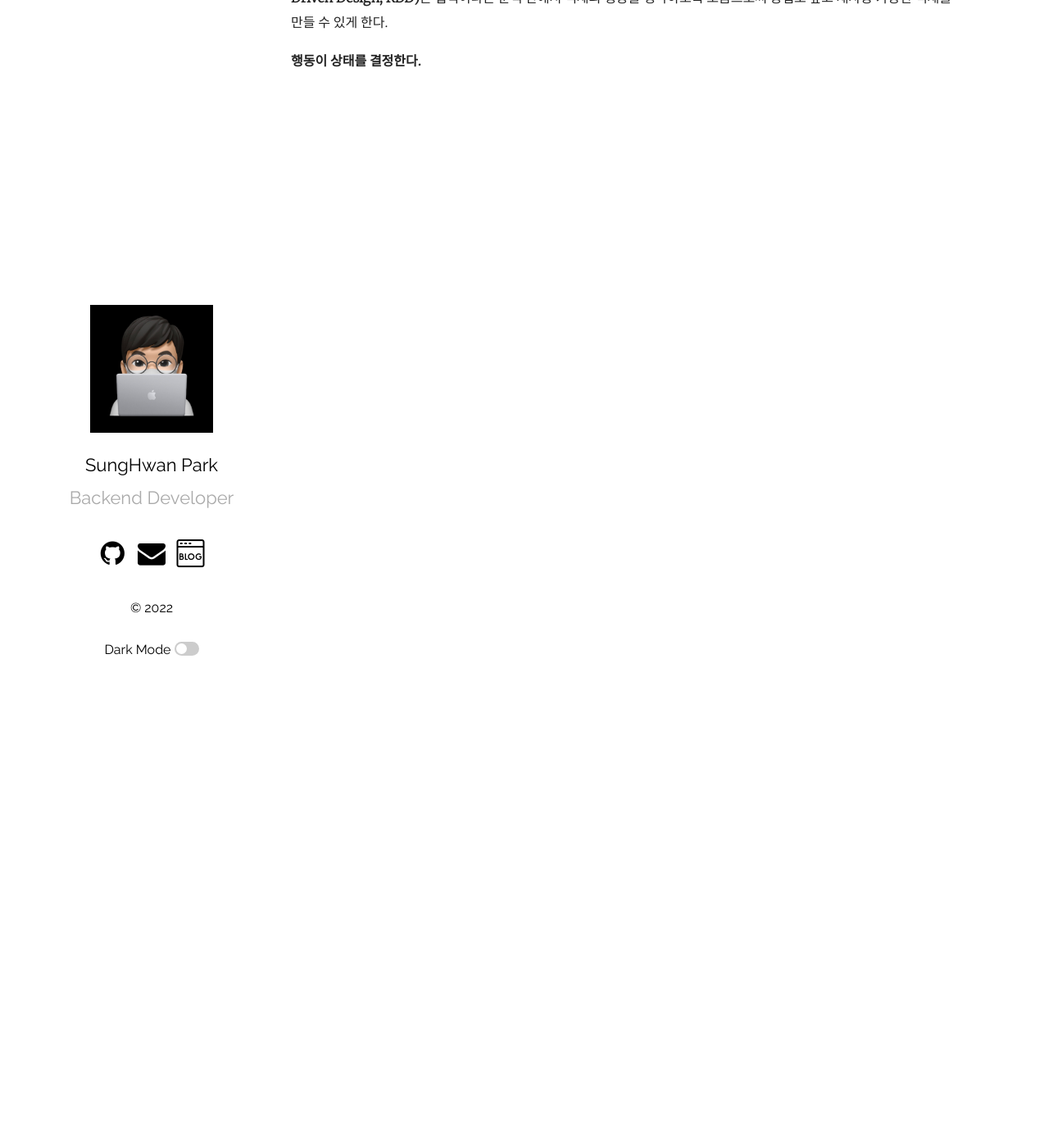
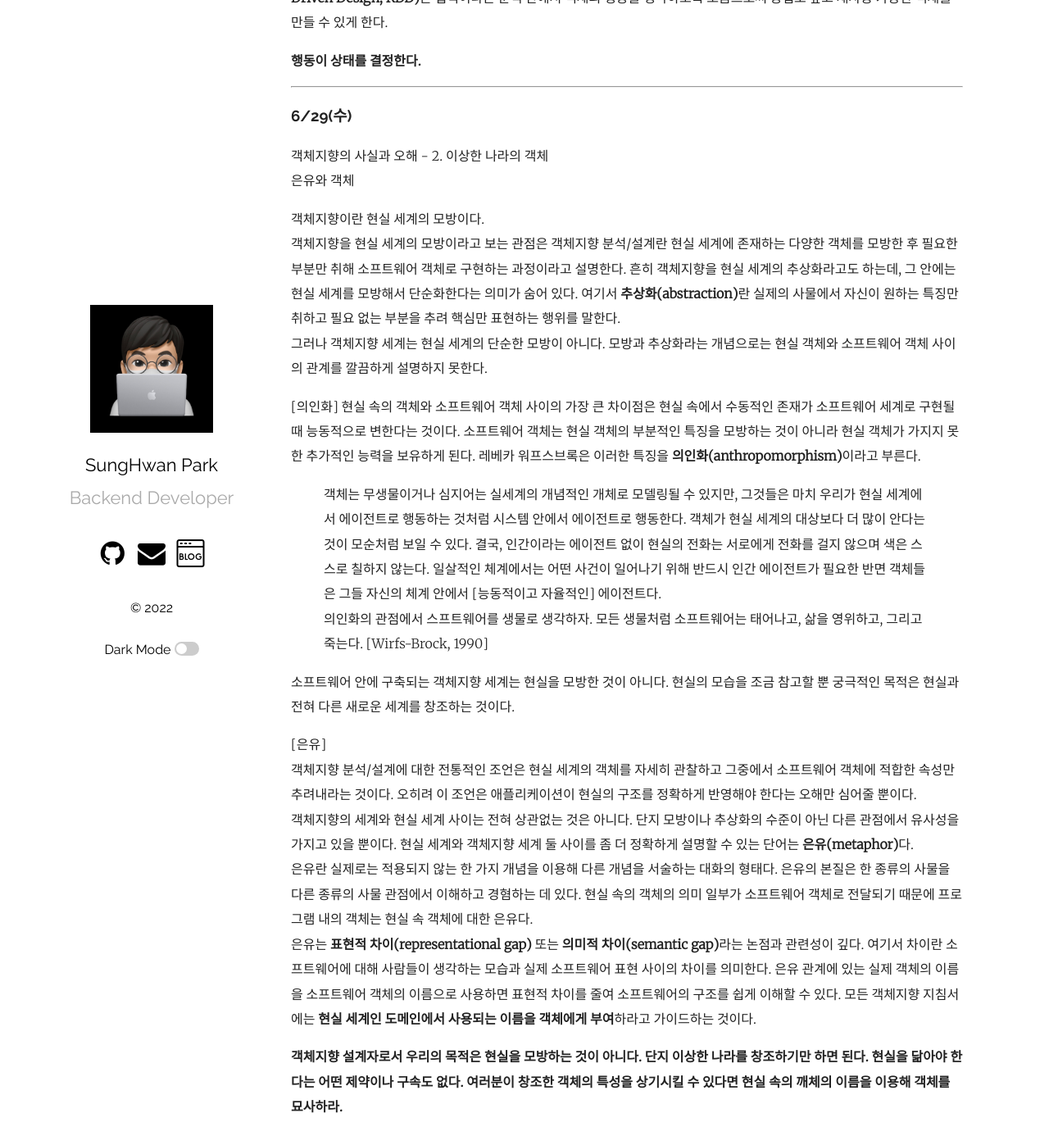
Before and after one commit to mrpark219/TIL, a Jekyll site: the page built from _posts/2022-06-01-6월TIL.markdown, in a window 1280 px wide and 1400 px high, scrolled down 25505 px. Shown: the top 1397 px of the window at 82% size. Built offline with Jekyll 4.4.1, drawn with Linux system fonts in a browser that asks for light colours; comment, search, counter and statistics services are not loaded.

Commit message:
feat: 2022-06-29 TIL 추가

```diff
--- a/_posts/2022-06-01-6월TIL.markdown
+++ b/_posts/2022-06-01-6월TIL.markdown
@@ -979,3 +979,31 @@ public class Client {
 협력 안에서 객체의 행동은 객체가 협력에 참여하면서 완수해야 하는 책임을 의미한다. **책임-주도 설계(Responsibility-Driven Design, RDD)**는 협력이라는 문맥 안에서 객체의 행동을 생각하도록 도움으로써 응집도 높고 재사용 가능한 객체를 만들 수 있게 한다.
 
 **행동이 상태를 결정한다.**
+
+---
+
+### 6/29(수)
+
+객체지향의 사실과 오해 - 2. 이상한 나라의 객체
+은유와 객체
+
+객체지향이란 현실 세계의 모방이다.
+객체지향을 현실 세계의 모방이라고 보는 관점은 객체지향 분석/설계란 현실 세계에 존재하는 다양한 객체를 모방한 후 필요한 부분만 취해 소프트웨어 객체로 구현하는 과정이라고 설명한다. 흔히 객체지향을 현실 세계의 추상화라고도 하는데, 그 안에는 현실 세계를 모방해서 단순화한다는 의미가 숨어 있다. 여기서 **추상화(abstraction)**란 실제의 사물에서 자신이 원하는 특징만 취하고 필요 없는 부분을 추려 핵심만 표현하는 행위를 말한다.
+그러나 객체지향 세계는 현실 세계의 단순한 모방이 아니다. 모방과 추상화라는 개념으로는 현실 객체와 소프트웨어 객체 사이의 관계를 깔끔하게 설명하지 못한다.
+
+[의인화]
+현실 속의 객체와 소프트웨어 객체 사이의 가장 큰 차이점은 현실 속에서 수동적인 존재가 소프트웨어 세계로 구현될 때 능동적으로 변한다는 것이다.
+소프트웨어 객체는 현실 객체의 부분적인 특징을 모방하는 것이 아니라 현실 객체가 가지지 못한 추가적인 능력을 보유하게 된다. 레베카 워프스브록은 이러한 특징을 **의인화(anthropomorphism)**이라고 부른다.
+
+> 객체는 무생물이거나 심지어는 실세계의 개념적인 개체로 모델링될 수 있지만, 그것들은 마치 우리가 현실 세계에서 에이전트로 행동하는 것처럼 시스템 안에서 에이전트로 행동한다. 객체가 현실 세계의 대상보다 더 많이 안다는 것이 모순처럼 보일 수 있다. 결국, 인간이라는 에이전트 없이 현실의 전화는 서로에게 전화를 걸지 않으며 색은 스스로 칠하지 않는다. 일살적인 체계에서는 어떤 사건이 일어나기 위해 반드시 인간 에이전트가 필요한 반면 객체들은 그들 자신의 체계 안에서 [능동적이고 자율적인] 에이전트다.
+> 의인화의 관점에서 스프트웨어를 생물로 생각하자. 모든 생물처럼 소프트웨어는 태어나고, 삶을 영위하고, 그리고 죽는다. [Wirfs-Brock, 1990]
+
+소프트웨어 안에 구축되는 객체지향 세계는 현실을 모방한 것이 아니다. 현실의 모습을 조금 참고할 뿐 궁극적인 목적은 현실과 전혀 다른 새로운 세계를 창조하는 것이다.
+
+[은유]
+객체지향 분석/설계에 대한 전통적인 조언은 현실 세계의 객체를 자세히 관찰하고 그중에서 소프트웨어 객체에 적합한 속성만 추려내라는 것이다. 오히려 이 조언은 애플리케이션이 현실의 구조를 정확하게 반영해야 한다는 오해만 심어줄 뿐이다.
+객체지향의 세계와 현실 세계 사이는 전혀 상관없는 것은 아니다. 단지 모방이나 추상화의 수준이 아닌 다른 관점에서 유사성을 가지고 있을 뿐이다. 현실 세계와 객체지향 세계 둘 사이를 좀 더 정확하게 설명할 수 있는 단어는 **은유(metaphor)**다.
+은유란 실제로는 적용되지 않는 한 가지 개념을 이용해 다른 개념을 서술하는 대화의 형태다. 은유의 본질은 한 종류의 사물을 다른 종류의 사물 관점에서 이해하고 경혐하는 데 있다. 현실 속의 객체의 의미 일부가 소프트웨어 객체로 전달되기 때문에 프로그램 내의 객체는 현실 속 객체에 대한 은유다.
+은유는 **표현적 차이(representational gap)** 또는 **의미적 차이(semantic gap)**라는 논점과 관련성이 깊다. 여기서 차이란 소프트웨어에 대해 사람들이 생각하는 모습과 실제 소프트웨어 표현 사이의 차이를 의미한다. 은유 관계에 있는 실제 객체의 이름을 소프트웨어 객체의 이름으로 사용하면 표현적 차이를 줄여 소프트웨어의 구조를 쉽게 이해할 수 있다. 모든 객체지향 지침서에는 **현실 세계인 도메인에서 사용되는 이름을 객체에게 부여**하라고 가이드하는 것이다.
+
+**객체지향 설계자로서 우리의 목적은 현실을 모방하는 것이 아니다. 단지 이상한 나라를 창조하기만 하면 된다. 현실을 닮아야 한다는 어떤 제약이나 구속도 없다. 여러분이 창조한 객체의 특성을 상기시킬 수 있다면 현실 속의 깨체의 이름을 이용해 객체를 묘사하라.**
```
